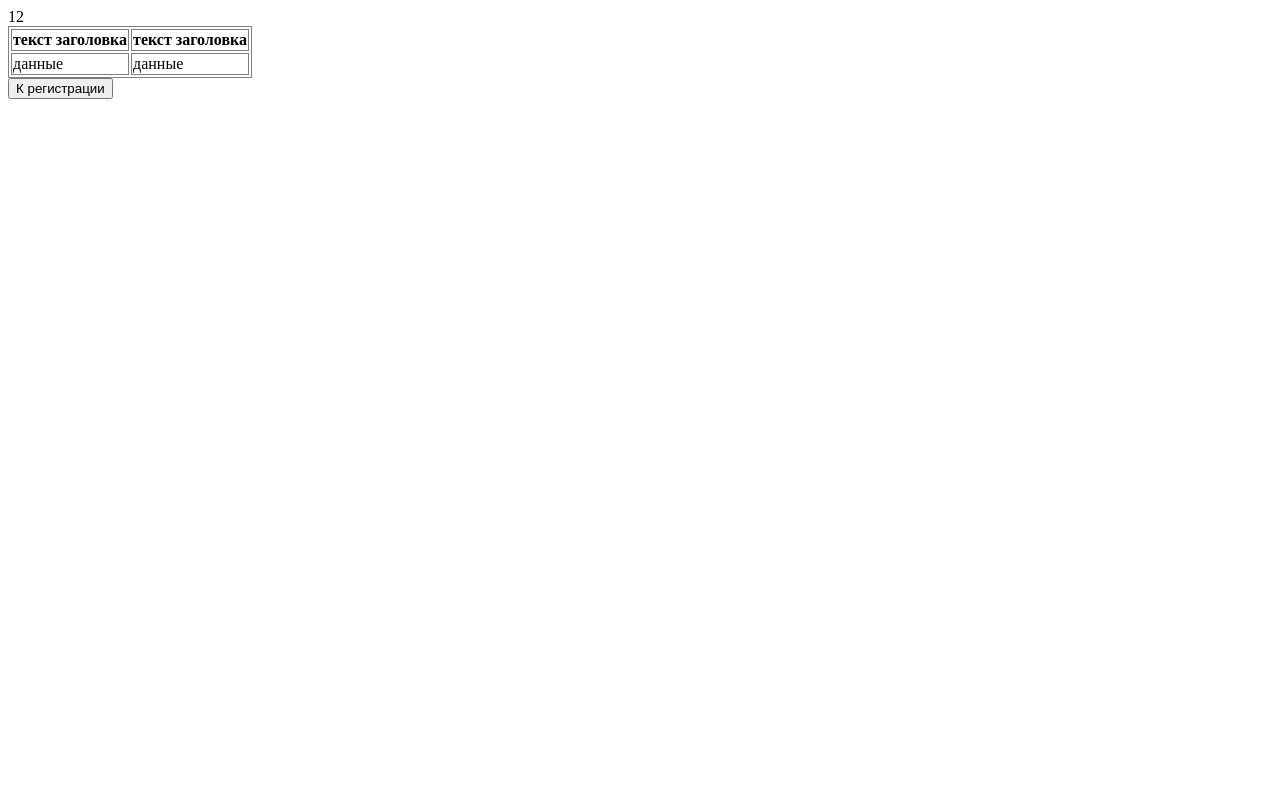
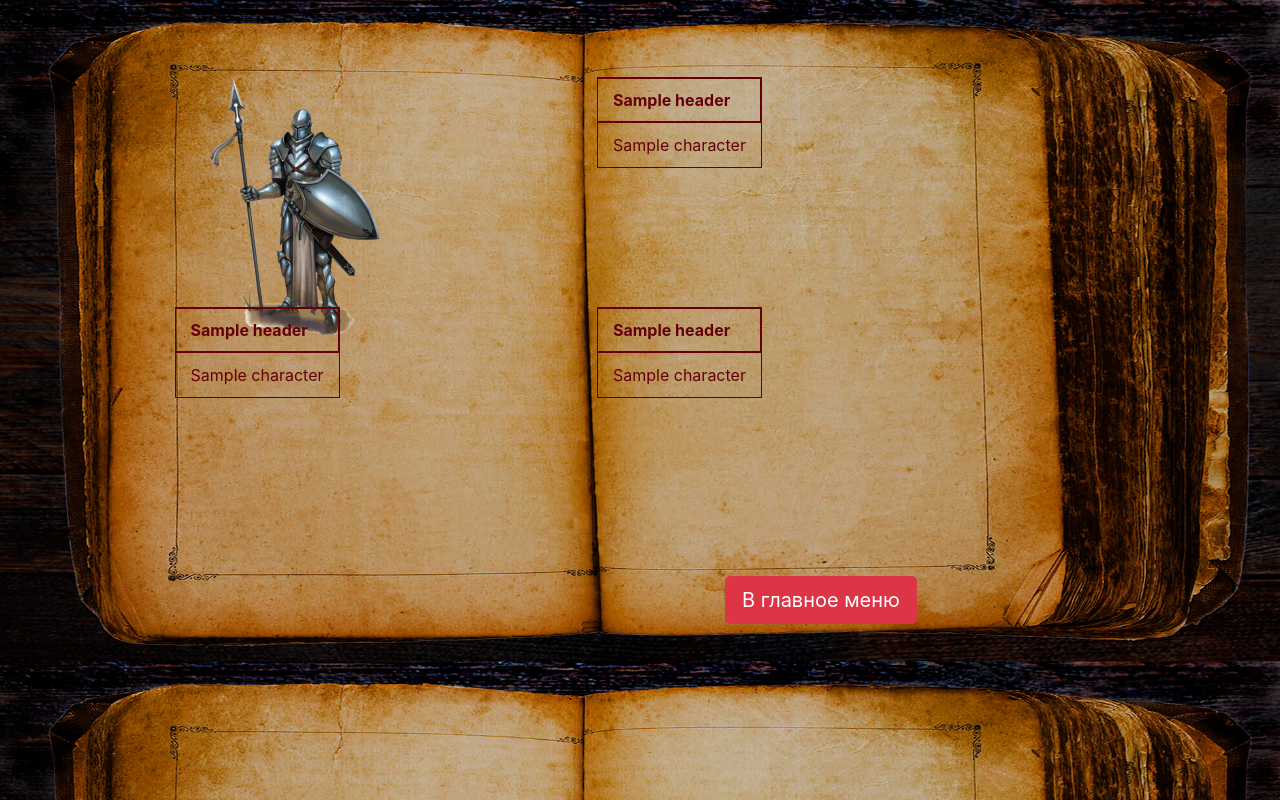
Before and after one commit to BrudLord/DarkQuest, a Flask app: template templates/inventar.html in a window 1280 px wide. Run offline with Flask 2, Linux system fonts and the light colour scheme; the template is opened without the code that fills it: most values are stand-ins (such as "Sample title", 1, 10 or a date in 2020); some libraries are stand-ins or nearby versions.

Commit message:
Добавил инвентарь.

```diff
--- a/main.py
+++ b/main.py
@@ -57,7 +57,7 @@ def registration():
             'equip': [],
             'invent': [],
             'characteristics': {
-                'damage': 1,
+                'Damage': 1,
                 'CritChance': 1,
                 'Armor': 1,
                 'HealPoints': 1,
@@ -79,15 +79,37 @@ def registration():
 
 @con.app.route('/inventar', methods=['GET', 'POST'])
 def inventar():
-    return render_template('inventar.html', title='DarkQuest')
+    sl = []
+    for i in con.hero.data['characteristics'].keys():
+        sl.append([i, con.hero.data['characteristics'][i]])
+    tables = {
+        'table_1': {
+            'header': ['Характеристика', 'Значение'],
+            'character': sl,
+        },
+        'table_2': {
+            'header': ['Название', 'Ранг', 'Бонус'],
+            'equip': con.hero.data['equip']
+        },
+        'table_3': {
+            'header': ['Название', 'Количество'],
+            'invent': con.hero.data['invent']
+        },
+    }
+    return render_template('inventar.html', title='DarkQuest', tables=tables)
+
+
+@con.app.route('/main_window', methods=['GET', 'POST'])
+def main_window():
+    return str(con.hero.data)
 
 
 def init_hero(name):
-    co = sqlite3.connect('base.sqlite')
+    co = sqlite3.connect('db/base.sqlite')
     cur = co.cursor()
-    con.hero = name
+    con.hero.name = name
     con.hero.data = eval(cur.execute('''SELECT data FROM users
-    WHERE name = ?''', (name, )).fetchall())
+    WHERE name = ?''', (name, )).fetchall()[0][0])
     co.close()
 
 
--- a/player.py
+++ b/player.py
@@ -1,3 +1,3 @@
 class Hero:
     def __init__(self):
-        pass
+        self.in_battle = False
--- a/static/css/inventar.css
+++ b/static/css/inventar.css
@@ -1,16 +1,90 @@
 h1 {
    color: #65000b
 }
-
-
-table {
-    border: 1px solid grey;
+.table_1 {
+  position: absolute;
+  display: flex;
+  margin-top: 24%;
+  margin-left: 7%;
+  background: rgba(0, 0, 0, 0);
+  border-collapse: collapse;
+  text-align: left;
+  color: #65000b;
 }
-/* границы ячеек первого ряда таблицы */
-th {
-   border: 1px solid grey;
+.table_2 {
+  position: absolute;
+  display: flex;
+  margin-top: 6%;
+  margin-left: 40%;
+  background: rgba(0, 0, 0, 0);
+  border-collapse: collapse;
+  text-align: left;
+  color: #65000b;
 }
-/* границы ячеек тела таблицы */
-td {
-   border: 1px solid grey;
+.table_3 {
+  position: absolute;
+  display: flex;
+  margin-top: 24%;
+  margin-left: 40%;
+  background: rgba(0, 0, 0, 0);
+  border-collapse: collapse;
+  text-align: left;
+  color: #65000b;
 }
+.table_blur th {
+  background: rgba(205, 214, 219, 0);
+  border-top: 1px solid #65000b;
+  border-bottom: 1px solid #65000b;
+  box-shadow: inset 0 1px 0 #65000b, inset 0 -1px 0 #65000b;
+  color: #65000b;
+  padding: 10px 15px;
+  position: relative;
+}
+.table_blur th:after {
+  content: "";
+  display: block;
+  position: absolute;
+  left: 0;
+  top: 25%;
+  height: 25%;
+  width: 100%;
+}
+.table_blur tr:nth-child(odd) {
+  background: rgba(205, 214, 219, 0);
+}
+.table_blur th:first-child {
+  border-left: 1px solid #65000b;
+  border-bottom:  1px solid #65000b;
+  box-shadow: inset 1px 1px 0 #65000b, inset 0 -1px 0 #65000b;
+}
+.table_blur th:last-child {
+  border-right: 1px solid #65000b;
+  border-bottom:  1px solid #65000b;
+  box-shadow: inset -1px 1px 0 #65000b, inset 0 -1px 0 #65000b;
+}
+.table_blur td {
+  border: 1px solid #65000b;
+  padding: 10px 15px;
+  position: relative;
+  transition: all 0.5s ease;
+}
+.table_blur tbody:hover td {
+  color: transparent;
+  text-shadow: 0 0 3px #65000b;
+}
+.table_blur tbody:hover tr:hover td {
+  color: #65000b;
+  text-shadow: none;
+}
+.btn {
+  position: absolute;
+  display: flex;
+  margin-top: 45%;
+  margin-left: 50%;
+}
+.imag {
+  position: absolute;
+  display: flex;
+  margin-top: 6%;
+  margin-left: 9%;
+}
--- a/templates/base.html
+++ b/templates/base.html
@@ -11,7 +11,7 @@
     </style>
     <title>{{title}}</title>
 </head>
-<body>
+<body background="/static/img/inventar.jpg">
 <main role="main" class="container">
     {% block content %}{% endblock %}
 </main>
--- a/templates/inventar.html
+++ b/templates/inventar.html
@@ -1,27 +1,63 @@
 {% extends "base.html" %}
 
 {% block content %}
+<link type="text/css"
+          rel="stylesheet"
+          href="https://stackpath.bootstrapcdn.com/bootstrap/4.4.1/css/bootstrap.min.css"
+          integrity="sha384-Vkoo8x4CGsO3+Hhxv8T/Q5PaXtkKtu6ug5TOeNV6gBiFeWPGFN9MuhOf23Q9Ifjh"
+          crossorigin="anonymous">
 <link rel="stylesheet"
           type="text/css"
           href="/static/css/inventar.css">
-<style>
-	.flex{ display: flex; }
-</style>
-<div class="flex">
-	<div class="item">1</div>
-	<div class="item">2</div>
-</div>
-<table class="table_invent">
-	<tr><th>текст заголовка</th><th>текст заголовка</th></tr>
-	<tr><td>данные</td><td>данные</td></tr>
+<img src="static/img/hero.png" class="imag">
+<table class="table_blur table_3">
+  <tr>
+    {% for i in tables['table_3']['header'] %}
+      <th>{{ i }}</th>
+    {% endfor %}
+    </tr>
+  {% for i in tables['table_3']['character'] %}
+  <tr>
+    {% for j in i %}
+      <td>{{ j }}</td>
+    {% endfor %}
+  </tr>
+  {% endfor %}
+</table>
+<table class="table_blur table_2">
+  <tr>
+    {% for i in tables['table_2']['header'] %}
+      <th>{{ i }}</th>
+    {% endfor %}
+    </tr>
+  {% for i in tables['table_2']['character'] %}
+  <tr>
+    {% for j in i %}
+      <td>{{ j }}</td>
+    {% endfor %}
+  </tr>
+  {% endfor %}
+</table>
+<table class="table_blur table_1">
+  <tr>
+    {% for i in tables['table_1']['header'] %}
+      <th>{{ i }}</th>
+    {% endfor %}
+    </tr>
+  {% for i in tables['table_1']['character'] %}
+  <tr>
+    {% for j in i %}
+      <td>{{ j }}</td>
+    {% endfor %}
+  </tr>
+  {% endfor %}
 </table>
 <div id='app'>
-    <button v-on:click="promote(1)" class="btn btn-lg btn-danger">К регистрации</button>
+    <button v-on:click="promote(1)" class="btn btn-lg btn-danger btn">В главное меню</button>
 </div>
 <script src="https://unpkg.com/vue@next"></script>
 <script src="https://cdn.jsdelivr.net/npm/axios/dist/axios.min.js"></script>
 <script>
-
 const App = {
     data() {
         return {
```
Also changed, not shown: db/base.sqlite, static/img/hero.png (added).
